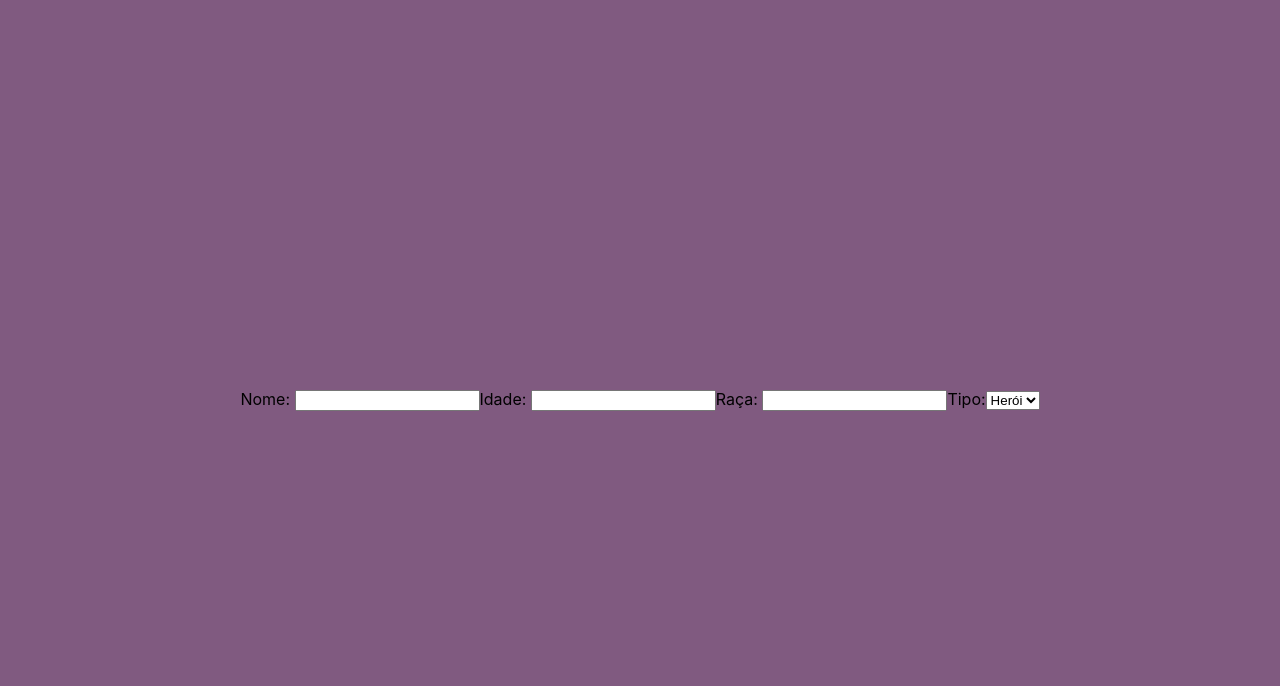
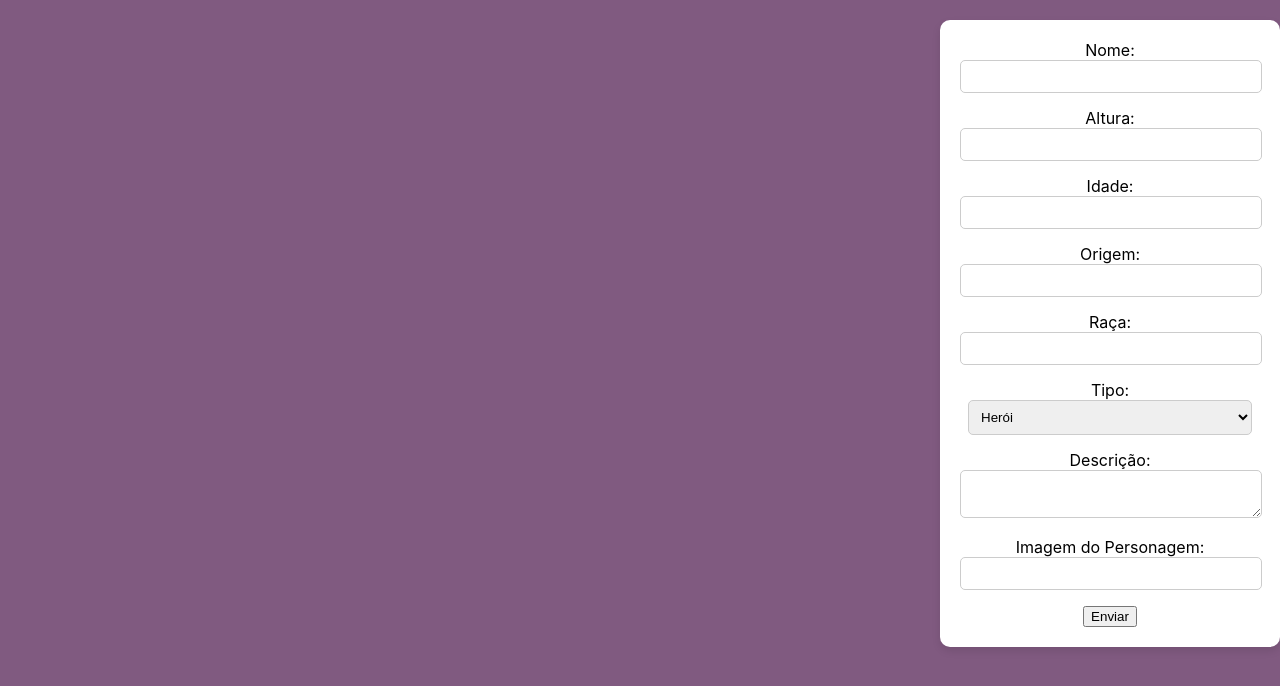
Before and after one commit to antoniolmcandido/projeto-adatech, a React (Create React App) app: page / in a window 1280 px wide. Shown: the top 686 px of the page. Built offline with nearby package versions, Linux system fonts and the light colour scheme.

Commit message:
:sparkles: feat: first version of form

```diff
--- a/src/Routes.js
+++ b/src/Routes.js
@@ -5,6 +5,8 @@ import {
     Routes as RoutesDom,
 } from "react-router-dom";
 import HomePage from "./pages/home";
+
+// depois teremos essa rota
 // import DetailsPage from "./pages/details";
 
 const Routes = () => (
--- a/src/index.css
+++ b/src/index.css
@@ -14,8 +14,27 @@ code {
 
 .container {
   display: flex;
-  justify-content: center;
-  align-items: center;
+  justify-content: flex-end;
+  align-items: flex-start;
   height: 100vh;
   background-color: rgb(128, 90, 128);
 }
+
+.card {
+  width: 300px;
+  padding: 20px;
+  margin-top: 20px;
+  background-color: white;
+  border-radius: 10px;
+  box-shadow: 0 4px 8px rgba(0, 0, 0, 0.1);
+}
+
+input,
+select,
+textarea {
+  width: calc(100% - 16px);
+  padding: 8px;
+  margin-bottom: 15px;
+  border: 1px solid #ccc;
+  border-radius: 5px;
+}
--- a/src/pages/home/index.js
+++ b/src/pages/home/index.js
@@ -6,8 +6,13 @@ function Home() {
         <div className="container">
             <div className="card">
                 <form className="form-descript">
+
                     <label>
                         Nome: <input type="text" name="nome" required />
+                    </label>
+
+                    <label>
+                        Altura: <input type="text" name="altura" />
                     </label>
 
                     <label>
@@ -15,14 +20,29 @@ function Home() {
                     </label>
 
                     <label>
+                        Origem: <input type="text" name="origem" required />
+                    </label>
+
+                    <label>
                         Raça: <input type="text" name="raça" />
                     </label>
+                    <label>
+                        Tipo:
+                        <select name="type" required>
+                            <option value="Heroi">Herói</option>
+                            <option value="Vilao">Vilão</option>
+                        </select>
+                    </label>
 
-                    Tipo:
-                    <select name="type" required>
-                        <option value="Heroi">Herói</option>
-                        <option value="Vilao">Vilão</option>
-                    </select>
+                    <label>
+                        Descrição: <textarea name="descricao" required />
+                    </label>
+
+                    <label>
+                        Imagem do Personagem: <input type="url" name="imagemPerso" required />
+                    </label>
+
+                    <button type="submit">Enviar</button>
                 </form>
             </div>
         </div>
```
Also changed, not shown: src/components/button/index.js (added, +12 -0 lines), src/components/card/index.js (+19 -1 lines), src/components/button/styles.css (added).
